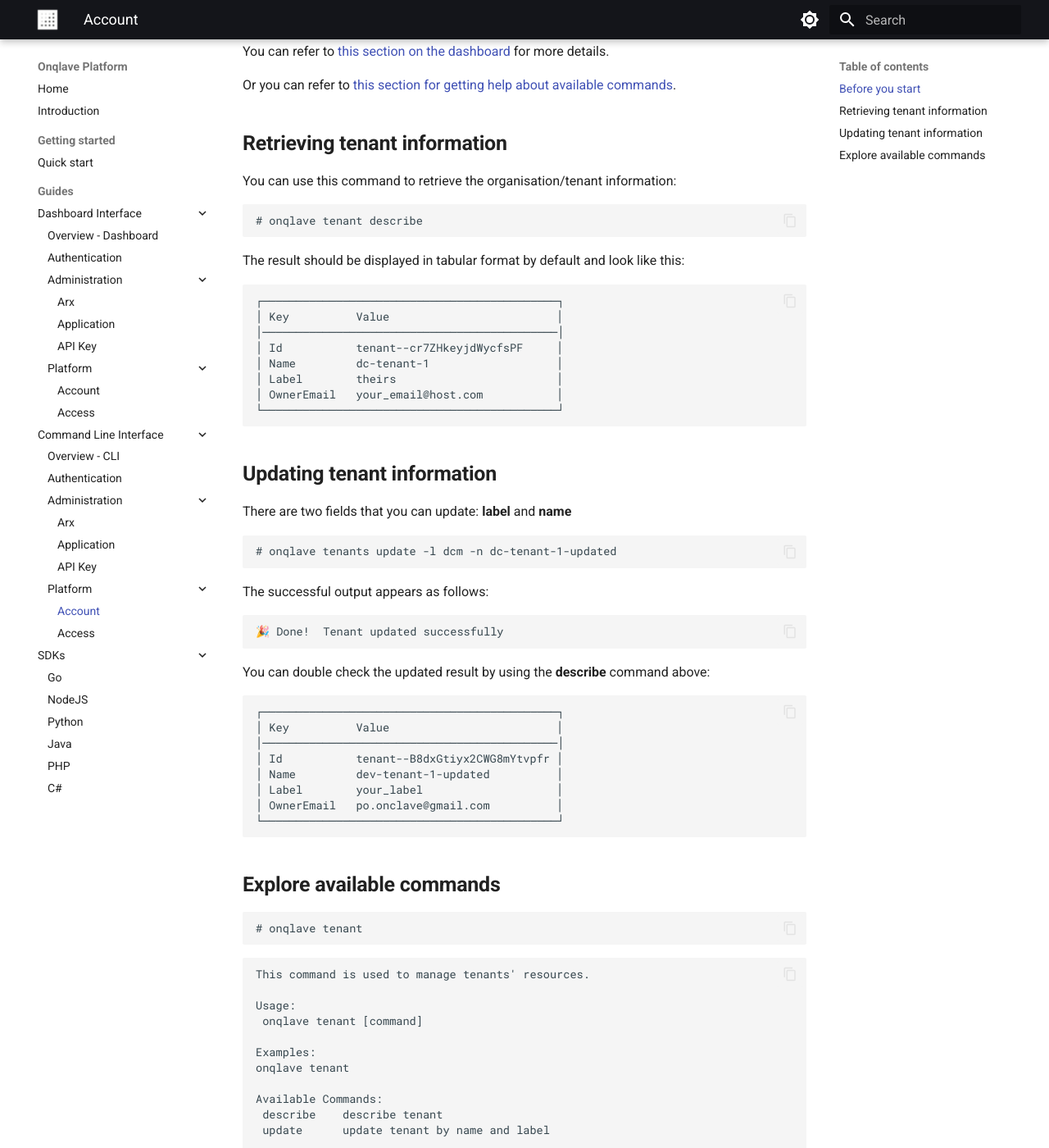
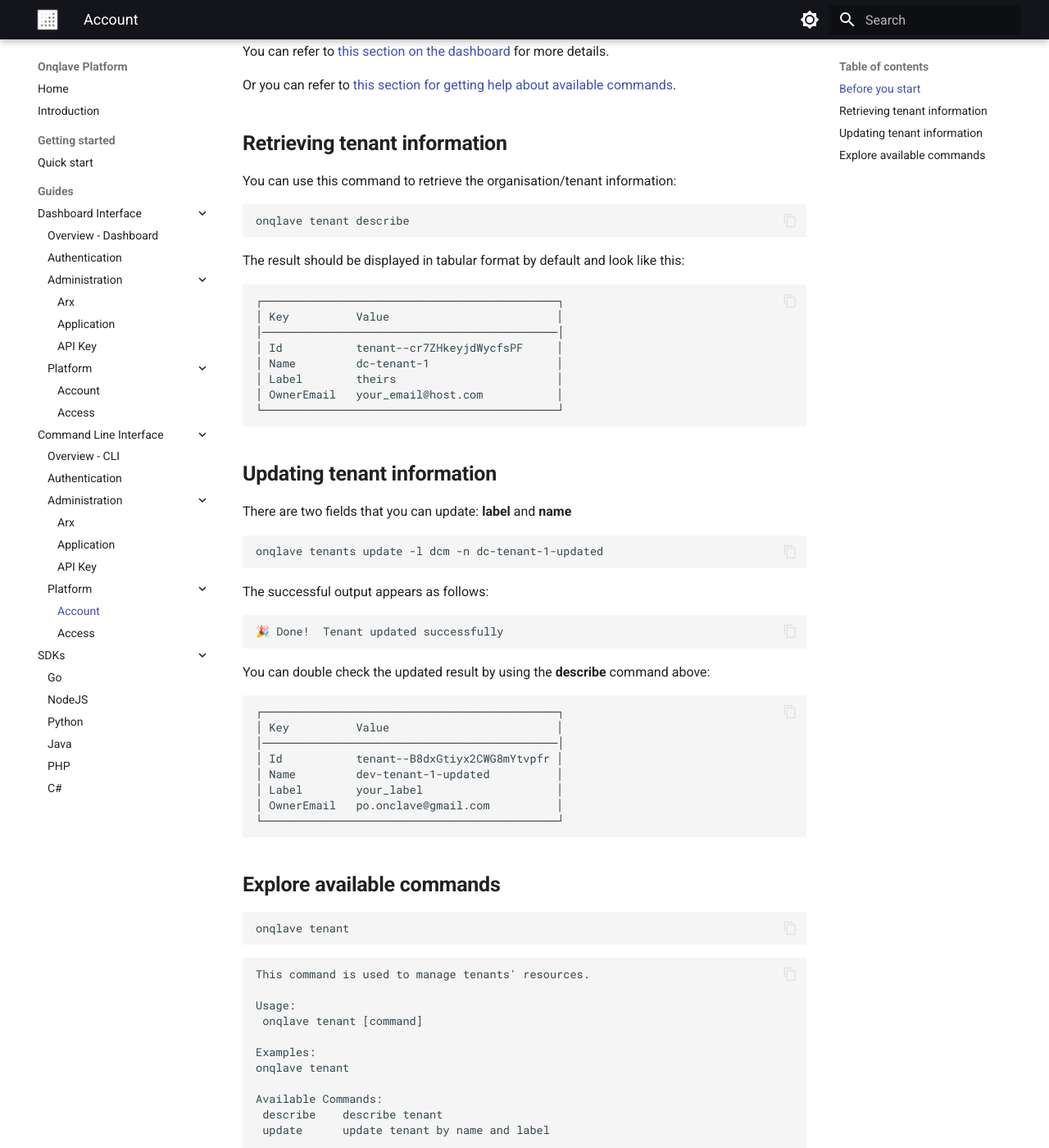
Before and after one commit to onqlavelabs/onqlave.docs, an MkDocs documentation site: the page built from docs/guides/cli-guide/platform/account.md, in a window 1280 px wide and 1400 px high, scrolled down 221 px. Shown: the whole window at 82% size. Built offline with MkDocs 1.6.1 and Material for MkDocs 9.7.7, drawn with Linux system fonts in a browser that asks for light colours; the version menu is left out.

Commit message:
fix outdated snippets

````diff
--- a/docs/guides/cli-guide/platform/account.md
+++ b/docs/guides/cli-guide/platform/account.md
@@ -10,7 +10,7 @@
 You can use this command to retrieve the organisation/tenant information:
 
 ```
-# onqlave tenant describe
+onqlave tenant describe
 ```
 
 The result should be displayed in tabular format by default and look like this:
@@ -58,7 +58,7 @@
 There are two fields that you can update: **label** and **name**
 
 ```
-# onqlave tenants update -l dcm -n dc-tenant-1-updated
+onqlave tenants update -l dcm -n dc-tenant-1-updated
 ```
 
 The successful output appears as follows:
@@ -83,7 +83,7 @@
 ## **Explore available commands**
 
 ```
-# onqlave tenant
+onqlave tenant
 ```
 
 ```
````
Also changed, not shown: docs/guides/cli-guide/overview-cli.md (+4 -4 lines), docs/guides/cli-guide/platform/access.md (+1 -1 lines).
